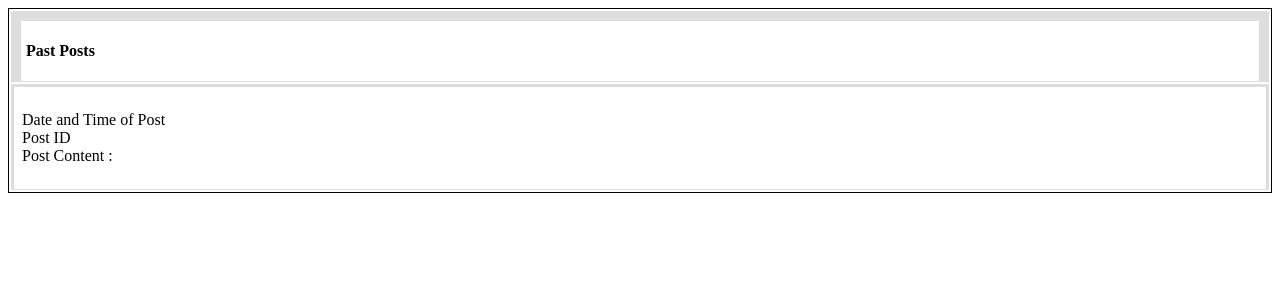
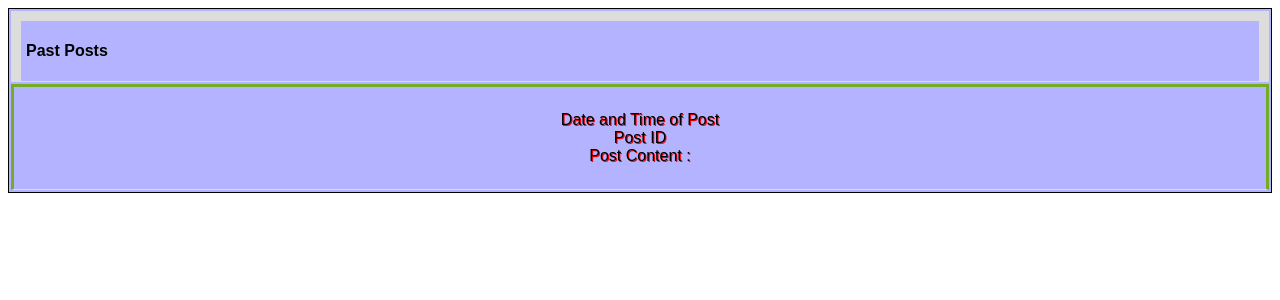
Before and after one commit to DebashishPaul/327_project, a PHP site: page /utils/getdata.php in a window 1280 px wide. Shown: the top 300 px of the page. Run offline with PHP 8.4, Linux system fonts and the light colour scheme; tables that the repository leaves empty or names only in its code hold one stand-in row (values such as "Sample post"); data that the repository does not hold is empty.

Commit message:
Full and final

```diff
--- a/utils/getdata.php
+++ b/utils/getdata.php
@@ -4,15 +4,26 @@
     table {
         border: 1px solid black;
         width: 100%;
+        font-family: sans-serif;
+        text-align: center;
+        background-color: #b3b3ff;
     }
 
     td{
         border: 3px solid #dddddd;
-        text-align: left;
+        text-align: center;
         padding: 8px;
+        border: 3px solid #73AD21;
         border-bottom: 1px solid #ddd;
+        text-shadow: 1px 1px red;
     }
-
+td:hover{
+    background-color: white;
+    color: #004d00;
+    text-shadow: 1px 1px black;
+    font-size: 20px;
+    cursor: wait;
+}
     th {
         height: 50px;
         border: 10px solid #dddddd;
```
